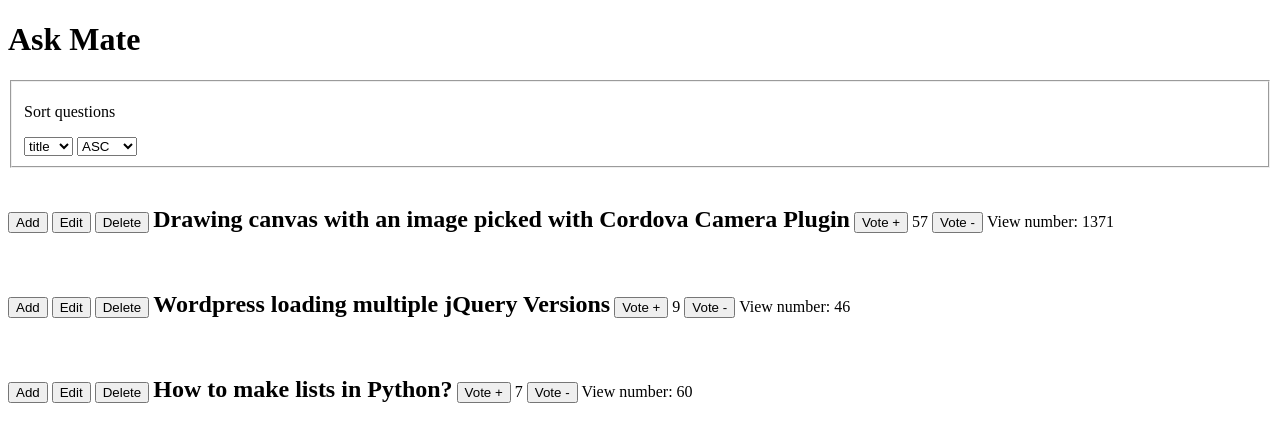
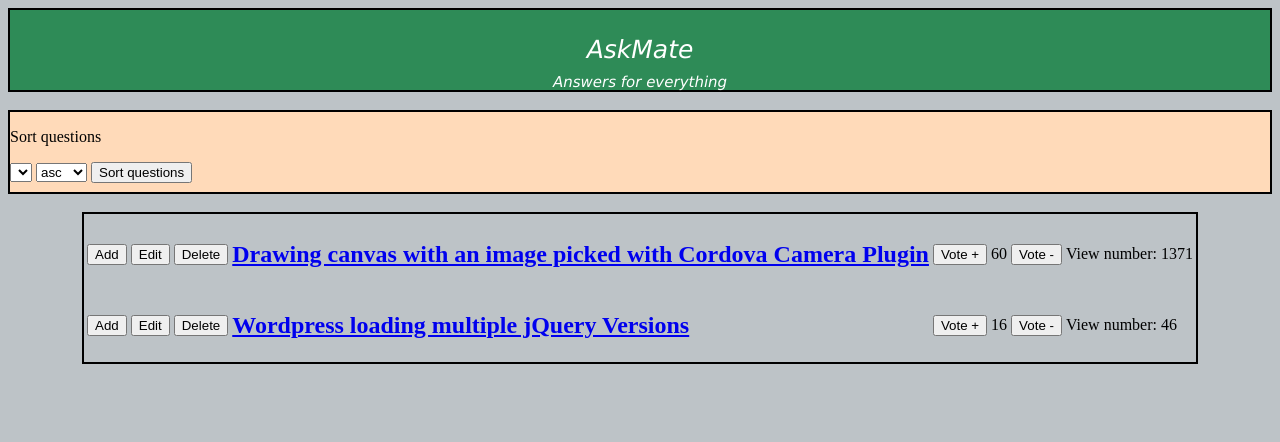
Before and after one commit to stefan-gherman/AskMate, a Flask app: page / in a window 1280 px wide. Shown: the top 442 px of the page. Run offline with Flask 2, Linux system fonts and the light colour scheme; lists and menus that the app fills with data are empty; some libraries are stand-ins or nearby versions.

Commit message:
Added routes to index.html

```diff
--- a/data/questions.csv
+++ b/data/questions.csv
@@ -1,4 +1,3 @@
 id,submission_time,view_number,vote_number,title,message,image
-2,2018-04-02,1371,57,Drawing canvas with an image picked with Cordova Camera Plugin,"I'm getting an image from device and drawing a canvas with filters using Pixi JS. It works all well using computer to get an image. But when I'm on IOS, it throws errors such as cross origin issue, or that I'm trying to use an unknown format.<br/><br/>This is the code I'm using to draw the image (that works on web/desktop but not cordova built ios app)",
-1,2010-05-03,46,9,Wordpress loading multiple jQuery Versions,"I developed a plugin that uses the jquery booklet plugin (http://builtbywill.com/booklet/#/) this plugin binds a function to $ so I cann call $('.myBook').booklet();<br/><br/>I could easy managing the loading order with wp_enqueue_script so first I load jquery then I load booklet so everything is fine.<br/><br/>BUT in my theme i also using jquery via webpack so the loading order is now following:<br/><br/>jquery<br/>booklet<br/>app.js (bundled file with webpack, including jquery)",images/image1.png
-0,2015-03-08,60,7,How to make lists in Python?,"I am totally new to this, any hints?",
+2,2018-04-02,1371,60,Drawing canvas with an image picked with Cordova Camera Plugin,"I'm getting an image from device and drawing a canvas with filters using Pixi JS. It works all well using computer to get an image. But when I'm on IOS, it throws errors such as cross origin issue, or that I'm trying to use an unknown format.<br/><br/>This is the code I'm using to draw the image (that works on web/desktop but not cordova built ios app)",
+1,2010-05-03,46,16,Wordpress loading multiple jQuery Versions,"I developed a plugin that uses the jquery booklet plugin (http://builtbywill.com/booklet/#/) this plugin binds a function to $ so I cann call $('.myBook').booklet();<br/><br/>I could easy managing the loading order with wp_enqueue_script so first I load jquery then I load booklet so everything is fine.<br/><br/>BUT in my theme i also using jquery via webpack so the loading order is now following:<br/><br/>jquery<br/>booklet<br/>app.js (bundled file with webpack, including jquery)",images/image1.png
--- a/server.py
+++ b/server.py
@@ -100,10 +100,10 @@ def route_test_this():
         if questions_ordered == None:
             connection.write_questions('data/questions.csv', questions)
             questions_ordered = util.order_by_value(questions, 'submission_time', 'desc')
-            return render_template('test_page.html', question_headers=question_headers, questions=questions_ordered)
+            return render_template('index.html', question_headers=question_headers, questions=questions_ordered)
         else:
             connection.write_questions('data/questions.csv', questions_ordered)
-            return render_template('test_page.html', question_headers=question_headers, questions=questions_ordered)
+            return render_template('index.html', question_headers=question_headers, questions=questions_ordered)
 
 
 # test
--- a/static/css/main.css
+++ b/static/css/main.css
@@ -62,3 +62,13 @@ body {
     left: 40px;
 
 }
+.sortquestion{
+    background-color: peachpuff;
+    height: 80px;
+    width: available;
+    border: 2px solid;
+}
+table{
+    align: center;
+    border: 2px solid black;
+}
--- a/static/css/style_index.css
+++ /dev/null
@@ -1,39 +0,0 @@
-.sortquestion{
-    align: right;
-}
-
-div {
-    display: inline-block;
-}
-.container{
-    overflow: auto;
-    height: 30px;
-    weight: 100%;
-
-}
-.divbuttons{
-    height: 30px;
-    align: center;
-}
-.divtitle{
-    height: 30px;
-    align: center;
-}
-.divvote{
-    height: 30px;
-    align: center;
-}
-.divviewnumber{
-    height: 30px;
-    align: center;
-}
-.buttonplus{
-    height: 20px;
-    weight: 20px;
-    color: #3A7734;
-}
-.buttonminus{
-    height: 20px;
-    weight: 20px;
-    color: yellowgreen;
-}
--- a/templates/index.html
+++ b/templates/index.html
@@ -3,44 +3,67 @@
     <head>
         <meta charset="utf-8">
         <title>Questions List</title>
-        <link rel="stylesheet" href="{{ url_for('static', filename='css/style_index.css')}}">
+        <link rel="stylesheet" href="{{ url_for('static', filename='css/main.css')}}">
     </head>
     <body>
-        <h1>Ask Mate</h1>
-        <fieldset id="sortquestion">
+        <div class="up_banner">
+            <p>AskMate <br><span class="sub">Answers for everything </span></p>
+        </div>
+        <br>
+        <div class="sortquestion">
             <p>Sort questions</p>
-            <select name="sort" id="sort_selector">
-                    <option value="sorttitle" >title</option>
-                    <option value="sortdate" >date</option>
-                    <option value="sortvote" >vote</option>
-                    <option value="sortview" >view</option>
+            <form method="get" action="{{ url_for('route_test_this') }}">
+                <select name="param" id="param">
+                    {% for elem in question_headers %}
+                    <option value="{{elem}}" {% if elem =='submission_time' %} selected {% endif %} >{{elem}}</option>
+                    {% endfor %}
                 </select>
-            <select name="sort" id="sort_selector">
-                    <option value="asc" >ASC</option>
-                    <option value="desc" >DESC</option>
+                <select name = "sort_ord" id = "sort_ord" >
+                    <option value="asc" selected>
+                        asc
+                    </option>
+                    <option value = "desc" >
+                        desc
+                    </option>
                 </select>
-        </fieldset>
+                <button type="submit">Sort questions</button>
+            </form>
+        </div>
         <br>
+
+            <table id="container" align="center">
+                <thead id ="thead">
+                    <tr><th></th>
+                        <th></th>
+                        <th></th>
+                        <th></th>
+                    </tr>
+                </thead>
+                <tbody>
                 {% for line in questions %}
-        <div id="container">
-            <div id="divbuttons">
-                <button type="button" id="buttonadd">Add</button>
-                <button type="button" id="buttonedit">Edit</button>
-                <button type="button" id="buttondelete">Delete</button>
-            </div>
-            <div id="divtitle">
-                <h2>{{ line.title }}</h2>
-            </div>
-            <div id="divvote">
-                <button type="button" id="buttonplus">Vote +</button>
+                    <tr>
+                    <td>
+                        <a href="{{ url_for('route_add_question') }}"><button type="button" id="buttonadd" >Add</button></a>
+                        <a href="{{ url_for('route_edit_question', question_id=line.id) }}"><button type="button" id="buttonedit">Edit</button></a>
+                        <a href="{{ url_for('route_delete_question', question_id=line.id) }}"><button type="button" id="buttondelete">Delete</button></a>
+                    </td>
+                    <td>
+                        <a href="{{ url_for('route_question', question_id=line.id) }}"><h2>{{ line.title }}</h2></a>
+                    </td>
+                    <td>
+                        <a href="{{ url_for('route_question_vote_up', question_id=line.id) }}"><button type="button" id="buttonplus">Vote +</button></a>
                             {{ line.vote_number }}
-                <button type="button" id="buttonminus"> Vote -</button>
-            </div>
-            <div id="divviewnumber">
+                        <a href="{{ url_for('route_question_vote_down', question_id=line.id) }}"><button type="button" id="buttonminus"> Vote -</button></a>
+                    </td>
+                    <td>
                             <p>View number: {{ line.view_number }}</p>
-            </div>
-        </div><br><br>
+
+                    </td>
+                    </tr>
                 {% endfor %}
+            </tbody>
+        </table>
+
 
     </body>
 </html>
```
Lines whose indentation alone changed are shown as unchanged.
